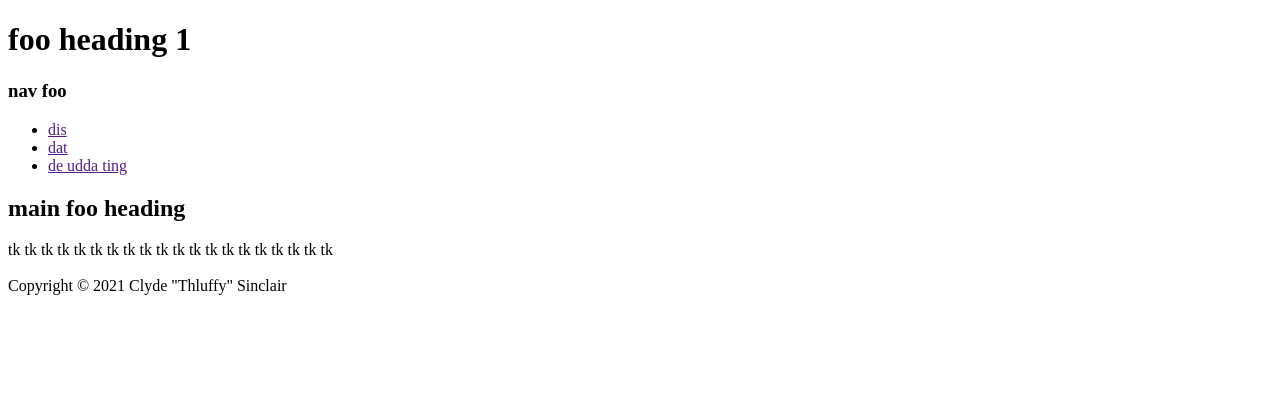
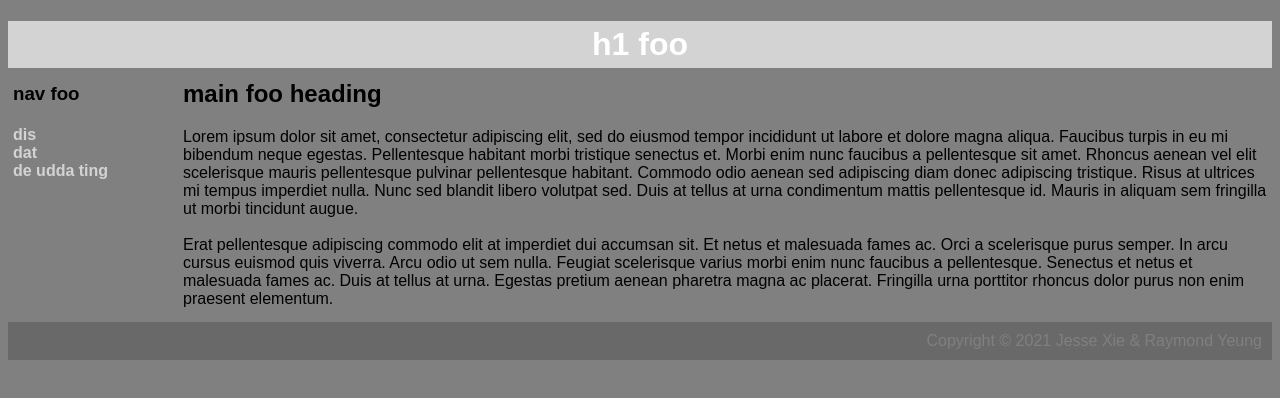
Before and after one commit to xVany/workshop, a plain HTML site: page 18_css/2_external/index.html in a window 1280 px wide. Drawn offline with Linux system fonts and the light colour scheme.

Commit message:
finished external and updated footers

```diff
--- a/18_css/2_external/index.html
+++ b/18_css/2_external/index.html
@@ -7,6 +7,7 @@
 
 	 WORK FILE for CSS
     -->
+  <link rel="stylesheet" type="text/css" href="style.css">
 
   <head>
     <meta charset="utf-8"/>
@@ -14,7 +15,7 @@
   </head>
 
   <body>
-    <h1>foo heading 1</h1>
+    <h1>h1 foo</h1>
     <h3>nav foo</h3>
     <ul>
       <li><a href="">dis</a></li>
@@ -22,12 +23,23 @@
       <li><a href="">de udda ting</a></li>
     </ul>
     <h2>main foo heading</h2>
-    <p>tk tk tk tk tk tk tk tk tk tk tk tk tk tk tk tk tk tk tk tk
-
+    <p>Lorem ipsum dolor sit amet, consectetur adipiscing elit, sed do eiusmod tempor incididunt
+      ut labore et dolore magna aliqua. Faucibus turpis in eu mi bibendum neque egestas. Pellentesque habitant morbi tristique senectus et. Morbi
+      enim nunc faucibus a pellentesque sit amet. Rhoncus aenean vel elit scelerisque mauris pellentesque pulvinar pellentesque habitant. Commodo
+      odio aenean sed adipiscing diam donec adipiscing tristique. Risus at ultrices mi tempus imperdiet nulla. Nunc sed blandit libero volutpat sed.
+      Duis at tellus at urna condimentum mattis pellentesque id. Mauris in aliquam sem fringilla ut morbi tincidunt augue.
       <br>
       <br>
+      Erat pellentesque adipiscing commodo elit at imperdiet dui accumsan sit. Et netus et malesuada fames ac. Orci a scelerisque purus semper. In
+      arcu cursus euismod quis viverra. Arcu odio ut sem nulla. Feugiat scelerisque varius morbi enim nunc faucibus a pellentesque. Senectus et netus
+      et malesuada fames ac. Duis at tellus at urna. Egestas pretium aenean pharetra magna ac placerat. Fringilla urna porttitor rhoncus dolor purus
+      non enim praesent elementum.
+        <br>
+        <br>
+      <footer>
+        Copyright &copy; 2021 Jesse Xie & Raymond Yeung
+      </footer>
 
-      Copyright &copy; 2021 Clyde "Thluffy" Sinclair
 
   </body>
 
--- /dev/null
+++ b/18_css/2_external/style.css
@@ -0,0 +1,45 @@
+  body {
+      background-color: grey
+  }
+  h1 {
+      margin-bottom: 15px;
+      padding: 5px;
+      font-family: arial;
+      background: lightgray;
+      text-align: center;
+      color: white}
+  h3 {
+      margin: 5px;
+      font-family: arial;
+  }
+  ul {
+      margin-left:-35px;
+      list-style-type: none;
+      width:150px;
+      float:left;
+  }
+  a {
+      font-weight: bold;
+      text-decoration: none;
+      color: lightgray;
+      font-family: arial;
+  }
+
+  h2 {
+      font-family: arial;
+      margin-top:-30px;
+      margin-left:175px;
+  }
+  p {
+      margin-left:175px;
+      font-family: arial;
+  }
+
+  footer {
+      margin-top:-20px;
+      padding: 10px;
+      background: dimgray;
+      text-align: right;
+      color: grey;
+      font-family: arial;
+  }
```
